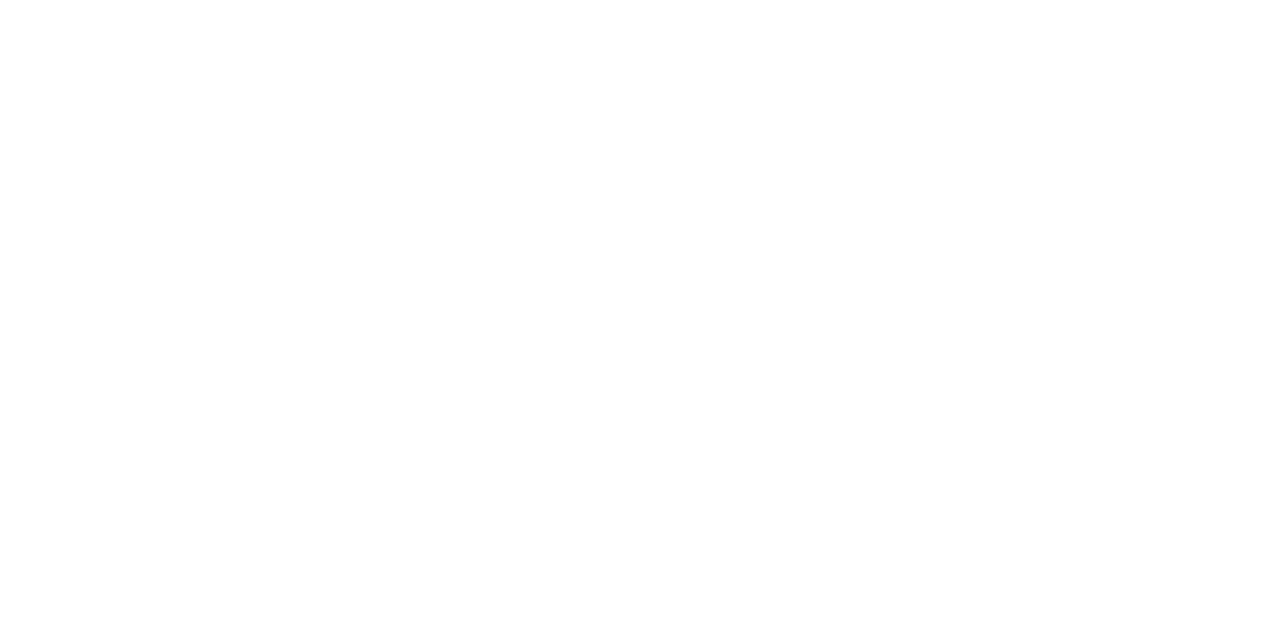
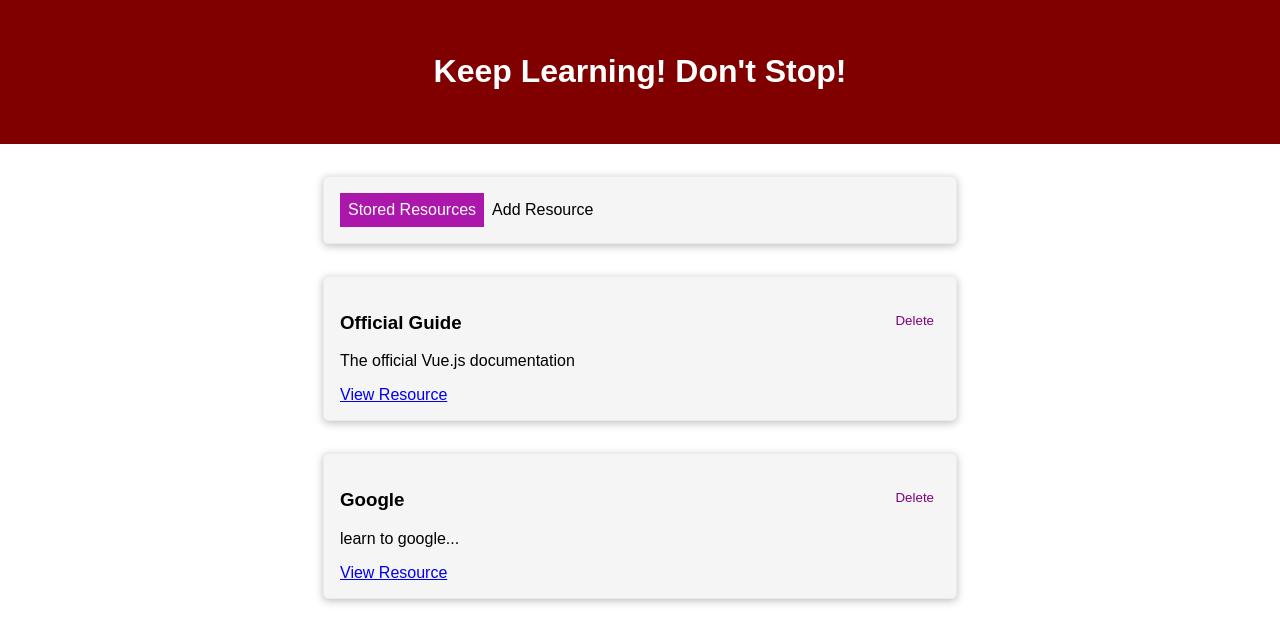
Before and after one commit to erictseng89/udemy-vue3, a Vue app: page / in a window 1280 px wide. Shown: the top 644 px of the page. Built offline with nearby package versions, Linux system fonts and the light colour scheme.

Commit message:
module10-completed-1

```diff
--- /dev/null
+++ b/src/App.vue
@@ -0,0 +1,96 @@
+<template>
+  <the-header></the-header>
+  <main>
+    <selection-tab
+      @select-tab="changeContent"
+      :tabChoices="tabChoices"
+      :activeTab="activeTab"
+    ></selection-tab>
+    <keep-alive>
+      <component
+        :is="activeTab"
+        :list="resourceList"
+        @add-resource="addResource"
+      ></component>
+    </keep-alive>
+  </main>
+</template>
+
+<script>
+import TheHeader from "./components/layout/TheHeader.vue";
+import SelectionTab from "./components/layout/SelectionTab.vue";
+import StoredResources from "./components/content/StoredResources.vue";
+import AddResource from "./components/content/AddResource.vue";
+
+export default {
+  components: {
+    TheHeader,
+    SelectionTab,
+    StoredResources,
+    AddResource,
+  },
+  data() {
+    return {
+      tabChoices: [
+        {
+          name: "Stored Resources",
+          tagName: "stored-resources",
+        },
+        {
+          name: "Add Resource",
+          tagName: "add-resource",
+        },
+      ],
+      resourceList: [
+        {
+          id: "official",
+          title: "Official Guide",
+          description: "The official Vue.js documentation",
+          link: "https://v3.vuejs.org/guide/introduction.html",
+        },
+        {
+          id: "google",
+          title: "Google",
+          description: "learn to google...",
+          link: "https://www.google.com",
+        },
+      ],
+      activeTab: "stored-resources",
+    };
+  },
+  methods: {
+    addResource(title, description, link) {
+      const newResource = {
+        id: new Date().toISOString(),
+        title: title,
+        description: description,
+        link: link,
+      };
+      this.resourceList.push(newResource);
+    },
+    changeContent(tagName) {
+      this.activeTab = tagName;
+    },
+    deleteResource(id) {
+      this.resourceList = this.resourceList.filter((item) => item.id !== id);
+    },
+  },
+  provide() {
+    return {
+      deleteResource: this.deleteResource,
+    };
+  },
+};
+</script>
+
+<style>
+body {
+  font-family: sans-serif;
+}
+main {
+  display: flex;
+  flex-direction: column;
+  align-items: center;
+  margin-top: 2rem;
+}
+</style>
--- /dev/null
+++ b/src/components/content/AddResource.vue
@@ -0,0 +1,70 @@
+<template>
+  <base-card>
+    <form @submit.prevent="addedResource">
+      <div>
+        <label for="title"><strong>Title</strong></label>
+        <input type="text" v-model="title" />
+      </div>
+      <div>
+        <label for="description"><strong>Description</strong></label>
+        <input type="text" v-model="description" />
+      </div>
+      <div>
+        <label for="link"><strong>Link</strong></label>
+        <input type="url" v-model="link" />
+      </div>
+      <button type="submit">Add Resource</button>
+    </form>
+  </base-card>
+  <teleport to="body" v-if="incorrectInput">
+    <alert-error>
+      <template v-slot:header>Invalid Input</template>
+      <template v-slot:default
+        ><p>Please input the correct information.</p>
+        <button type="submit" @click="incorrectInput = false">
+          Close Window
+        </button></template
+      >
+    </alert-error>
+  </teleport>
+</template>
+
+<script>
+export default {
+  data() {
+    return {
+      title: "",
+      description: "",
+      link: "",
+      incorrectInput: false,
+    };
+  },
+  methods: {
+    addedResource() {
+      if (this.title === "" || this.description === "") {
+        console.log("incorrect input");
+        this.incorrectInput = true;
+      } else {
+        this.$emit("add-resource", this.title, this.description, this.link);
+      }
+    },
+    closeModal() {
+      console.log("clicked");
+      this.incorrectInput = false;
+    },
+  },
+};
+</script>
+
+<style scoped>
+div {
+  display: flex;
+  flex-direction: column;
+}
+div + div {
+  margin-top: 1rem;
+}
+button {
+  margin-top: 1.5rem;
+}
+</style>
--- /dev/null
+++ b/src/components/content/ListResources.vue
@@ -0,0 +1,33 @@
+<template>
+  <base-card>
+    <div class="contents">
+      <h3>{{ title }}</h3>
+      <p>{{ description }}</p>
+      <a :href="link">View Resource</a>
+      <button @click="deleteResource(id)">Delete</button>
+    </div>
+  </base-card>
+</template>
+
+<script>
+export default {
+  inject: ["deleteResource"],
+  props: ["id", "title", "description", "link"],
+};
+</script>
+
+<style scoped>
+.contents {
+  position: relative;
+  width: 100%;
+}
+button {
+  position: absolute;
+  top: 0;
+  right: 0;
+  color: purple;
+  border: 0;
+  background-color: inherit;
+  cursor: pointer;
+}
+</style>
--- /dev/null
+++ b/src/components/content/StoredResources.vue
@@ -0,0 +1,20 @@
+<template>
+  <section>
+    <list-resources v-for="item in list" :key="item.id" v-bind="item">
+    </list-resources>
+  </section>
+</template>
+
+<script>
+import ListResources from "./ListResources.vue";
+
+export default {
+  components: {
+    ListResources,
+  },
+  props: ["list"],
+};
+</script>
+
+<style>
+</style>
--- /dev/null
+++ b/src/components/layout/BaseCard.vue
@@ -0,0 +1,22 @@
+<template>
+  <section>
+    <slot />
+  </section>
+</template>
+
+<script>
+export default {};
+</script>
+
+<style scoped>
+section {
+  background-color: rgb(245, 245, 245);
+  padding: 1rem 1rem;
+  box-shadow: 0 2px 8px rgba(0, 0, 0, 0.26);
+  border: 1px solid rgb(235, 235, 235);
+  border-radius: 5px;
+  width: 600px;
+  max-width: 95vw;
+  margin-bottom: 2rem;
+}
+</style>
--- /dev/null
+++ b/src/components/layout/SelectionTab.vue
@@ -0,0 +1,46 @@
+<template>
+  <base-card>
+    <button
+      v-for="item in tabChoices"
+      :key="item.tagName"
+      @click="selectTab(item.tagName)"
+      :class="activeTab === item.tagName ? 'active' : ''"
+    >
+      {{ item.name }}
+    </button>
+  </base-card>
+</template>
+
+<script>
+export default {
+  emits: ["select-tab"],
+  methods: {
+    selectTab(tagName) {
+      this.$emit("select-tab", tagName);
+    },
+  },
+  props: ["tabChoices", "activeTab"],
+};
+</script>
+
+<style scoped>
+button {
+  background-color: inherit;
+  color: black;
+  border-radius: 0;
+  height: 100%;
+  border: 0;
+  font-size: 1rem;
+  padding: 0.5rem;
+  margin: 0;
+}
+button:hover {
+  background-color: hsl(290, 56%, 64%);
+  color: white;
+  /* border: ivory 2px solid; */
+}
+.active {
+  background-color: hsl(300, 76%, 38%);
+  color: white;
+}
+</style>
--- /dev/null
+++ b/src/components/layout/TheHeader.vue
@@ -0,0 +1,25 @@
+<template>
+  <header>
+    <h1>Keep Learning! Don't Stop!</h1>
+  </header>
+</template>
+
+<script>
+export default {};
+</script>
+
+<style>
+header {
+  background-color: maroon;
+  display: flex;
+  align-items: center;
+  justify-content: center;
+  padding: 2rem;
+  color: white;
+}
+
+body {
+  margin: 0;
+  padding: 0;
+}
+</style>
```
Also changed, not shown: src/components/ui/AlertError.vue (added, +26 -0 lines), src/main.js (+9 -1 lines), 1 other file (tests, documents, lock files or other folders).
